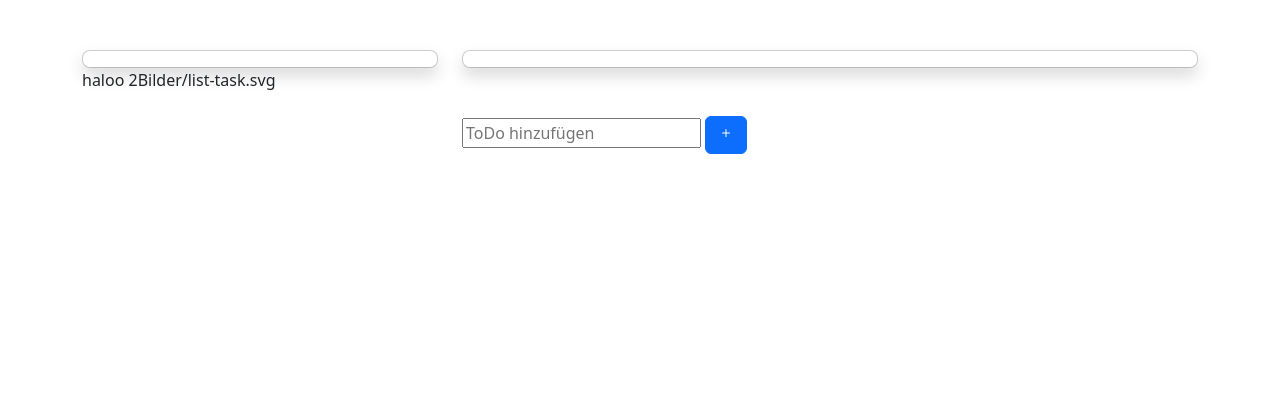
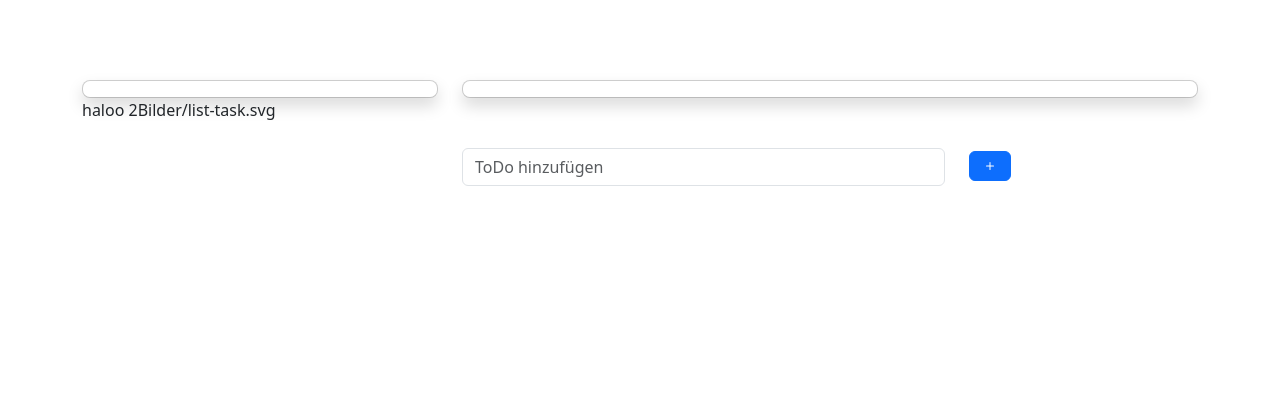
Before and after one commit to Stefanb0711/TodolistFlask, a Flask app: page / in a window 1280 px wide. Shown: the top 420 px of the page. Run offline with Flask 3, Linux system fonts and the light colour scheme; data that the repository does not hold is empty; some libraries are stand-ins or nearby versions.

Commit message:
Aktualisiert auf der richtigen Seite, add_todo_task form auf einer zeile, farbe des submitbuttons geändert

```diff
--- a/app.py
+++ b/app.py
@@ -99,7 +99,7 @@ def start():
     add_todo_area_form = AddTodoAreaForm()
     #Todo Element
     #if add_todo_task_form.validate_on_submit():
-    """if request.method == 'POST' and add_todo_task_form.validate_on_submit():
+    if add_todo_task_form.validate_on_submit():
             new_todo = add_todo_task_form.new_todo.data
 
             todo_task = TodoListeElement(
@@ -113,9 +113,9 @@ def start():
 
 
             #todo_liste.append(new_todo)
-            todo_liste_elemente.append(new_todo)
-            print(todo_liste_elemente)
-            return redirect(url_for("start", todo_bereiche=todo_bereiche, todo_liste_elemente = todo_liste_elemente))"""
+            #todo_liste_elemente.append(new_todo)
+            #print(todo_liste_elemente)
+            return redirect(url_for("start", todo_bereich_id = todo_bereich_id))
 
 
     #Todo Bereich
@@ -126,7 +126,7 @@ def start():
         todo_bereiche_query = TodoBereich.query.all()
         if len(todo_bereiche_query) >= 20:
             flash("Sie können kein TodoBereich mehr hinzufügen", "error")
-            return redirect(url_for("start"))
+            return redirect(url_for("dropdown_button"))
 
 
 
@@ -146,7 +146,6 @@ def start():
         #icon_url = request.args.get("icon_url")
 
         #print(f"New Area TodoBereichId {neuste_todo_area.id}")
-        #_query = T
         #todo_bereiche.append(new_area)
         todo_bereiche_query = TodoBereich.query.all()
 
@@ -164,7 +163,8 @@ def start():
     return render_template("start.html", add_todo_task_form = add_todo_task_form,
                            todo_liste = todo_liste, add_todo_area_form = add_todo_area_form,
                            todo_bereiche=todo_bereiche, todo_bereiche_query=todo_bereiche_query, todo_liste_elemente = todo_liste_elemente, todo_bereich_name = todo_bereich_name,
-                           todo_liste_für_id=todo_liste_für_id, icon_url=icon_url, bereich_id_geändertes_icon=bereich_id_geändertes_icon)
+                           todo_liste_für_id=todo_liste_für_id, icon_url=icon_url, bereich_id_geändertes_icon=bereich_id_geändertes_icon,
+                           todo_bereich_id = todo_bereich_id)
 
 
 
--- a/templates/base.html
+++ b/templates/base.html
@@ -11,7 +11,7 @@
 
 </head>
 
-<body>
+<body style="margin-top:30px;">
 
     <div class="container ">
 
--- a/templates/start.html
+++ b/templates/start.html
@@ -132,17 +132,21 @@
     <!--
 
 -->
+    <form method="post" action="">
+    {{ add_todo_task_form.hidden_tag() }}
+        <div class="row">
+        <div class="col-md-8">
+            {{ add_todo_task_form.new_todo(class="form-control") }}
+        </div>
+        <div class="col-md-4">
+            {{ add_todo_task_form.submit() }}
+        </div>
+    </div>
 
-   <!--{{ render_form(add_todo_task_form) }} -->
-
-    <form method="post">
-        {{ add_todo_task_form.new_todo() }}
-        <button type="submit" class="btn btn-primary">
-            {{ add_todo_task_form.submit() }}
-        </button>
     </form>
 
 
 
 
+
 {% endblock %}
```
Also changed, not shown: formulare.py (+2 -2 lines).
